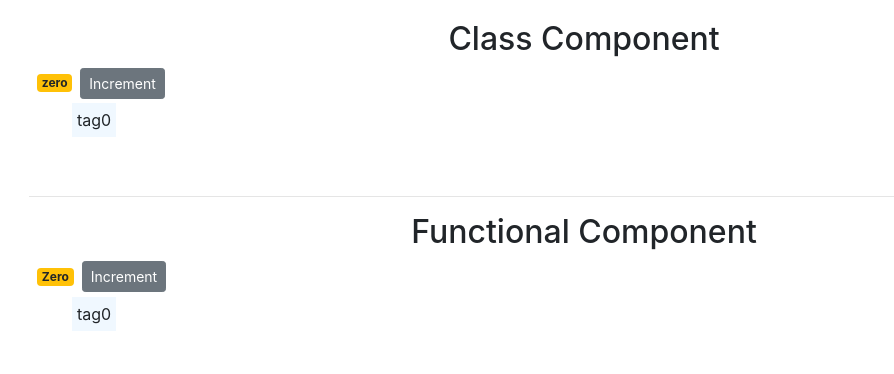
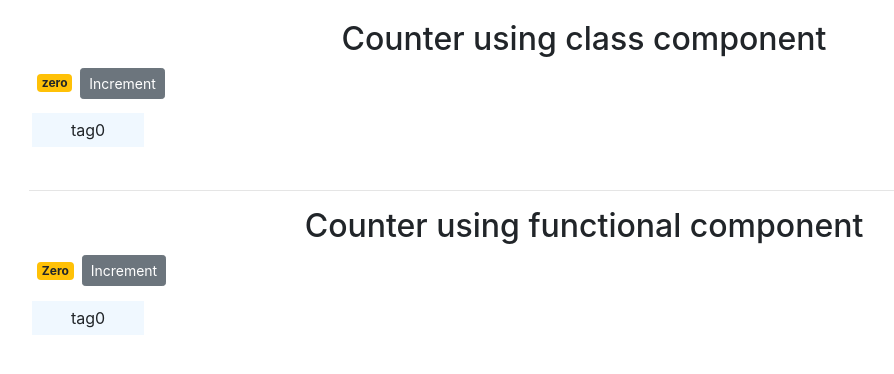
Before and after one commit to rutvik-kalathiya/vidly, a React (Create React App) app: page / in a window 1280 px wide. Shown: the top 374 px of the page, without its empty margins (56-950 px from the left). Built offline with nearby package versions, Linux system fonts and the light colour scheme.

Commit message:
update counter component

```diff
--- a/src/components/counter.css
+++ b/src/components/counter.css
@@ -2,12 +2,15 @@ ul{
     list-style-type: none;
 }
 li{
-    display: block;
+    display: flex;
+    width: 7rem;
     float:left;
     padding: 5px;
     background-color: aliceblue;
     margin: 3px;
+    justify-content: space-around;
 }
+
 h2{
     display: flex;
     justify-content: center;
@@ -20,9 +23,6 @@ h2{
 .component-btn{
     flex-direction: row;
 }
-/* .red{
-    color: red;
+.tags{
+    margin-top: 10px;
 }
-.blue{
-    color: blue;
-} */
--- a/src/components/counterClassComponent.jsx
+++ b/src/components/counterClassComponent.jsx
@@ -13,14 +13,14 @@ class CounterClassComponent extends Component {
     rederTags() {
          if(this.state.tags.length === 0) return <p>There are no Taggs!</p>
 
-         return <ul>{ this.state.tags.map(tag => <li key={tag}> {tag}</li>) }</ul>
+         return <div className='tags'>{ this.state.tags.map(tag => <li key={tag}> {tag}</li>) }</div>
     }
 
     render() {
         return (
             <React.Fragment>
                 <div className='component-header'>
-                    <h2>Class Component</h2>
+                    <h2>Counter using class component</h2>
                     <div className='component-btn'>
                         <span className={`badge m-2 badge-${this.getBadgeClasses()}`}>{ this.fortmatCount()}</span>
                         <button onClick={this.handleIncrement} className='btn btn-secondary btn-sm'>Increment</button>
--- a/src/components/counterFunctionalComponent.jsx
+++ b/src/components/counterFunctionalComponent.jsx
@@ -4,7 +4,7 @@ import './counter.css';
 
 function CounterFunctionalComponent() {
 
-  const [state, setState ] = useState( {count: 0, tags:[ 'tag0']});
+  const [state, setState ] = useState( {count: 0, tags:[ 'tag0'], color:['yellow']});
 
   function getBadgeClasses () {
     let cal = state.count % 2;
@@ -17,31 +17,23 @@ function CounterFunctionalComponent() {
     if (state.count ===0) return 'Zero';
     return state.count
   }
-  // function getListClasses (key) {
-  //   let cal = key % 2;
-  //   console.log(':::',cal);
-  //   let classes = 0;
-  //   classes = cal === 0 ? 'red' : 'blue';
-  //   return classes
-  // }
 
   const handleIncrement = () => {
-    setState( { count: state.count + 1, tags: [...state.tags, `tag${state.count + 1}`]});
-    console.log(state.tags);
+    setState( { count: state.count + 1, tags: [...state.tags, `tag${state.count + 1}`] });
   }
 
   return (
     <React.Fragment>
       <div className='component-header'>
-        <h2>Functional Component</h2>
+        <h2>Counter using functional component</h2>
         <div className='component-btn'>
           <span className={`badge m-2 badge-${getBadgeClasses()}`}>{getCount()}</span>
           <button onClick={() => handleIncrement()} className='btn btn-secondary btn-sm'>Increment</button>
         </div>
         {state.tags.length === 0 ? <p>There are no tags!</p> :
-        <ul>
+        <div className='tags'>
           {state.tags.map( tag => <li key={tag}> {tag} </li>)}
-        </ul>}
+        </div>}
         <br />
       </div>
     </React.Fragment>
```
